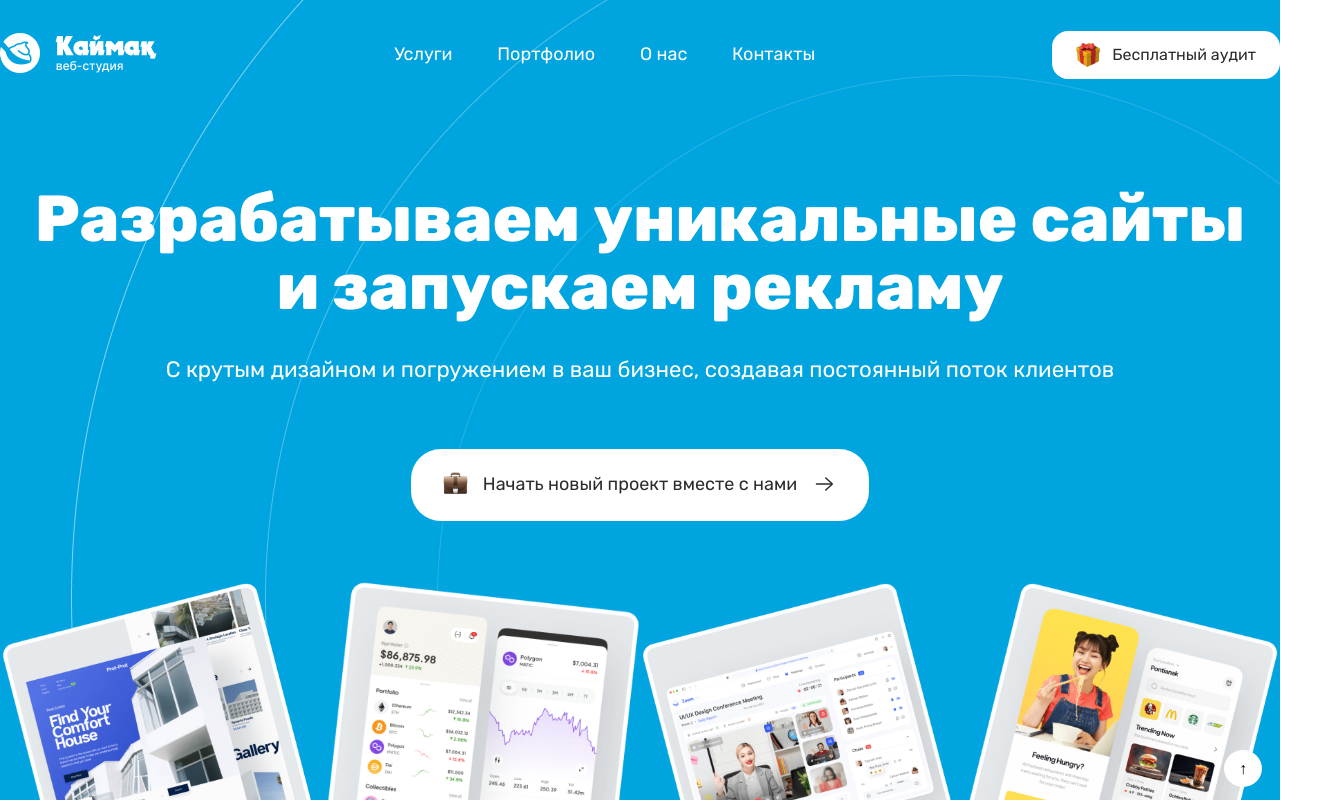
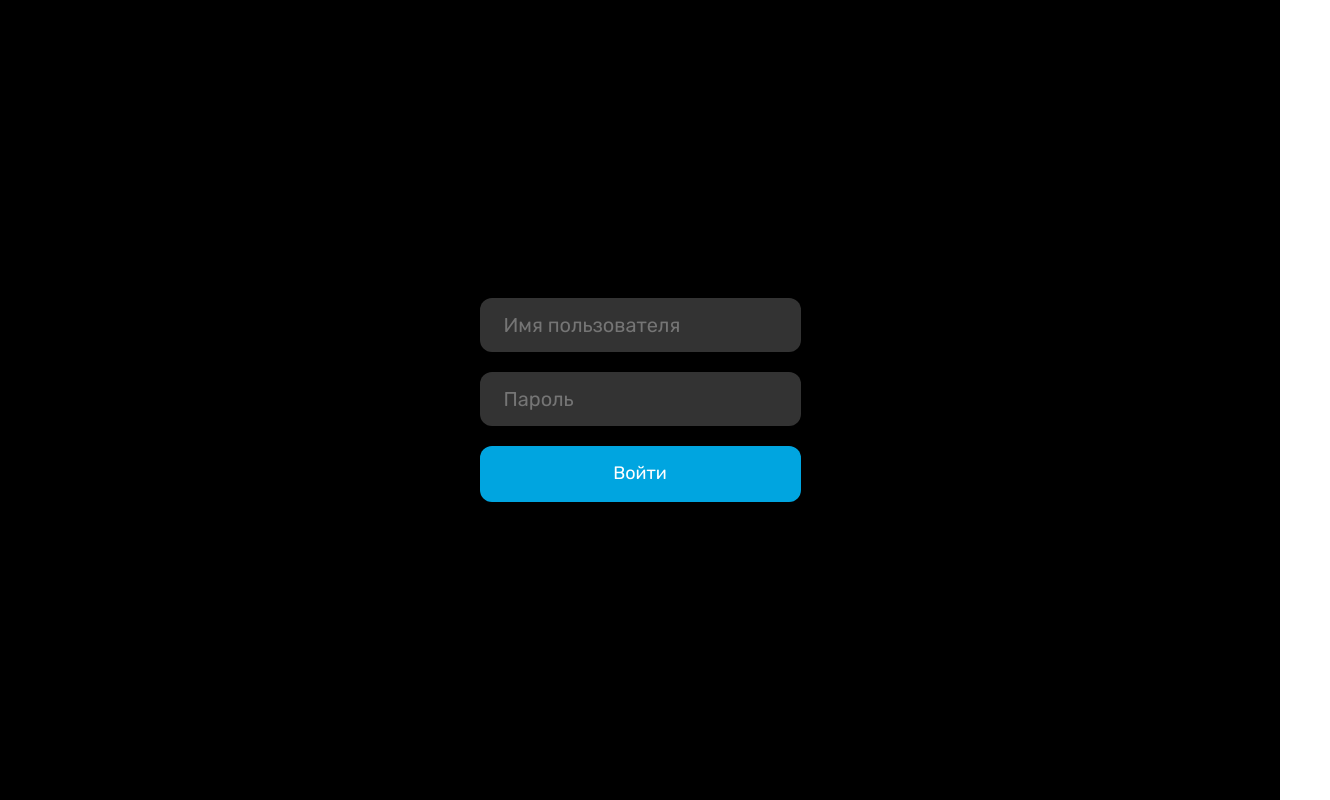
Before and after one commit to Arsenic99/Qaimaq, a React (Create React App) app in the folder client/: page /admin in a window 1280 px wide. Shown: the top 800 px of the page, 1330 px wide, since content can reach past the window. Built offline with nearby package versions, Linux system fonts and the light colour scheme.

Commit message:
Added login

```diff
--- a/client/package.json
+++ b/client/package.json
@@ -7,6 +7,7 @@
     "@testing-library/jest-dom": "^5.16.5",
     "@testing-library/react": "^13.4.0",
     "@testing-library/user-event": "^13.5.0",
+    "axios": "^1.2.2",
     "localforage": "^1.10.0",
     "match-sorter": "^6.3.1",
     "react": "^18.2.0",
--- a/client/src/App.js
+++ b/client/src/App.js
@@ -1,10 +1,16 @@
 import Main from "./layout/main/main";
 import './assets/styles/app.scss'
+import { Routes, Route } from "react-router-dom";
+import { AdminContainer } from "./components/adminContainer";
 
 function App() {
   return (
     <div className="app">
-      <Main />
+      <Routes>
+        <Route path='/' element={<Main />} />
+        <Route path='/admin' element={<AdminContainer/>} />
+      </Routes>
+
     </div>
   );
 }
--- /dev/null
+++ b/client/src/assets/styles/admin.scss
@@ -0,0 +1,37 @@
+@import 'consts.scss';
+
+.admin{
+    background-color: black;
+    input {
+        background: rgba(255, 255, 255, 0.2);
+        border-radius: 12px;
+        font-family: 'Rubik';
+        font-style: normal;
+        font-weight: 400;
+        font-size: 20px;
+        line-height: 110%;
+        text-align: left;
+        color: #FFFFFF;
+        padding: 16px 24px;
+        outline: none;
+        min-width: 252px;
+        border: none;
+        display: block;
+        margin-bottom: 20px;
+    }
+
+    button {
+        font-family: 'Rubik';
+        font-style: normal;
+        font-weight: 500;
+        font-size: 18px;
+        line-height: 110%;
+        color: #FFFFFF;
+        background: #00A5E0;
+        border-radius: 12px;
+        padding: 18px 24px;
+        width: 100%;
+        border: none;
+        cursor: pointer;
+    }
+}
--- /dev/null
+++ b/client/src/components/admin.jsx
@@ -0,0 +1,35 @@
+import { useState } from 'react';
+import '../assets/styles/admin.scss'
+import axios from 'axios'
+
+const Admin = (props) => {
+    const [name, setName] = useState();
+    const [password, setPassword] = useState();
+    const Auth = () => {
+            axios.post('',{name, password})
+                .then(function (response) {
+                    // handle success
+                    props.setUser(name);
+                    console.log(response);
+                })
+                .catch(function (error) {
+                    // handle error
+                    console.log(error);
+                })
+        }
+
+    return (
+        <div className="d-flex justify-content-center align-items-center admin" style={{ height: "100vh" }}>
+            {
+                console.log(props)
+            }
+            <div className="container">
+                <input type="text" placeholder='Имя пользователя' defaultValue={name} onChange={(e) => setName(e.target.value)} />
+                <input type="password" placeholder='Пароль' defaultValue={password} onChange={(e) => setPassword(e.target.value)} />
+                <button onClick={Auth}>Войти</button>
+            </div>
+        </div>
+    );
+}
+
+export default Admin;
--- /dev/null
+++ b/client/src/components/adminContainer.jsx
@@ -0,0 +1,21 @@
+import Admin from "./admin"
+import { connect } from "react-redux";
+import { deleteUser, setUser } from "../redux/actioncreators/setUserActionCreator";
+
+const mapStateToProps = (state) => {
+    return {
+        user: state.user
+    }
+}
+const mapDispatchToProps = (dispatch) => {
+    return {
+        setUser: (user)=>{
+            dispatch(setUser(user))
+        },
+        deleteUser: (user)=>{
+            dispatch(deleteUser(user))
+        }
+    }
+}
+
+export const AdminContainer = connect(mapStateToProps, mapDispatchToProps)(Admin);
--- a/client/src/layout/header/header.jsx
+++ b/client/src/layout/header/header.jsx
@@ -24,7 +24,7 @@ const Header = () => {
                             <Link to='#portfolio'>Портфолио</Link>
                         </div>
                         <div>
-                            <Link to='/aboutus'>О нас</Link>
+                            <Link>О нас</Link>
                         </div>
                         <div>
                             <Link to='#contacts'>Контакты</Link>
--- /dev/null
+++ b/client/src/redux/actioncreators/setUserActionCreator.js
@@ -0,0 +1,15 @@
+import { deleteUserAction, setUserAction } from "../actions/setUserAction"
+
+export const setUser = (user) => {
+    return {
+        type: setUserAction,
+        user: user
+    }
+}
+
+export const deleteUser = (user) => {
+    return {
+        type: deleteUserAction,
+        user: user
+    }
+}
--- /dev/null
+++ b/client/src/redux/actions/setUserAction.js
@@ -0,0 +1,2 @@
+export const setUserAction = 'setUser';
+export const deleteUserAction = 'deleteUser'
--- /dev/null
+++ b/client/src/redux/reducers/userReducer.js
@@ -0,0 +1,24 @@
+import { deleteUserAction, setUserAction } from "../actions/setUserAction";
+
+const initialState = {
+    name: null,
+    isAuth: false
+}
+
+export const UserReduser = (state = initialState, action) => {
+    switch (action.type){
+        case setUserAction:{
+            return {
+                ...state, name: action.user, isAuth:true
+            }
+        }
+        case deleteUserAction:{
+            return {
+                ...state, name: null, isAuth:false
+            }
+        }
+        default: {
+            return state;
+        }
+    }
+}
--- a/client/src/redux/store.js
+++ b/client/src/redux/store.js
@@ -1,8 +1,9 @@
 import { createStore, combineReducers } from 'redux';
 import { RequestReducer } from './reducers/requestReducer';
 import { ServiceReducer } from './reducers/serviceReducer';
+import { UserReduser } from './reducers/userReducer';
 
 
-let reducers = combineReducers({request: RequestReducer, service: ServiceReducer})
+let reducers = combineReducers({request: RequestReducer, service: ServiceReducer, user:UserReduser})
 
 export const store = createStore(reducers);
```
Also changed, not shown: 1 other file (tests, documents, lock files or other folders).
